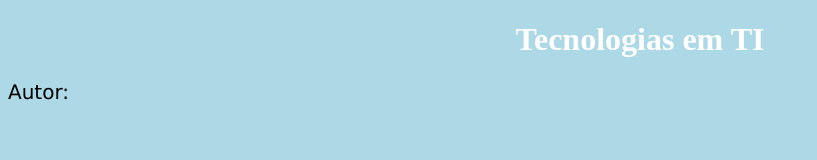
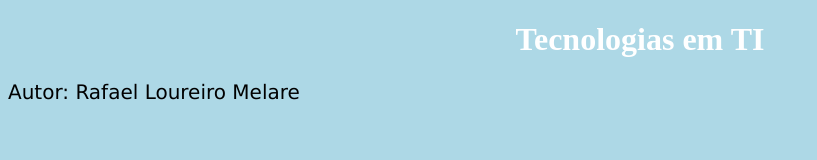
Before and after one commit to RafaelMelare/TecnologiasTI, a plain HTML site: page Index.html in a window 1280 px wide. Shown: the whole page, without its empty margins (0-817 px from the left). Drawn offline with Linux system fonts and the light colour scheme.

Commit message:
Acrescentando o nome do autor

```diff
--- a/Index.html
+++ b/Index.html
@@ -20,7 +20,7 @@
 	<body>
 
 		<h1>Tecnologias em TI</h1>
-		<p>Autor:</p>
+		<p>Autor: Rafael Loureiro Melare </p>
 
 	</body>
 </html>
```
